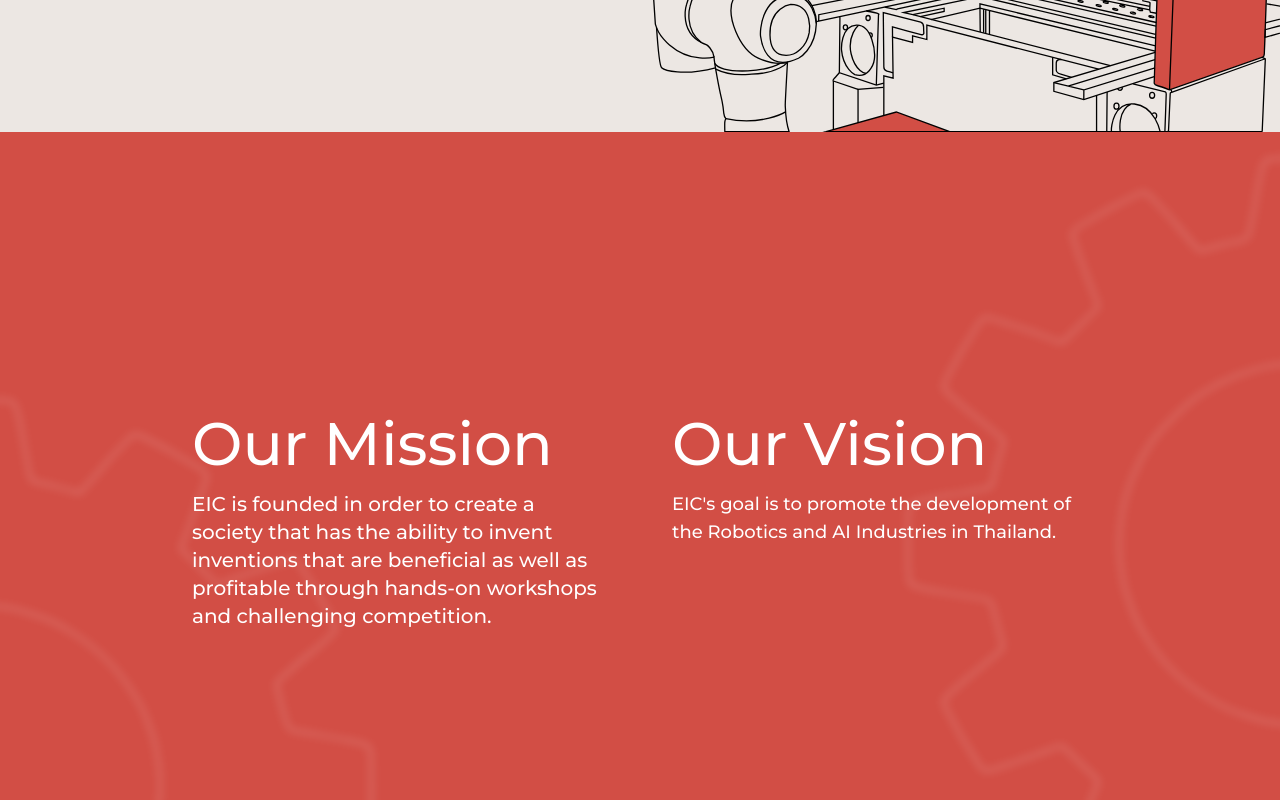
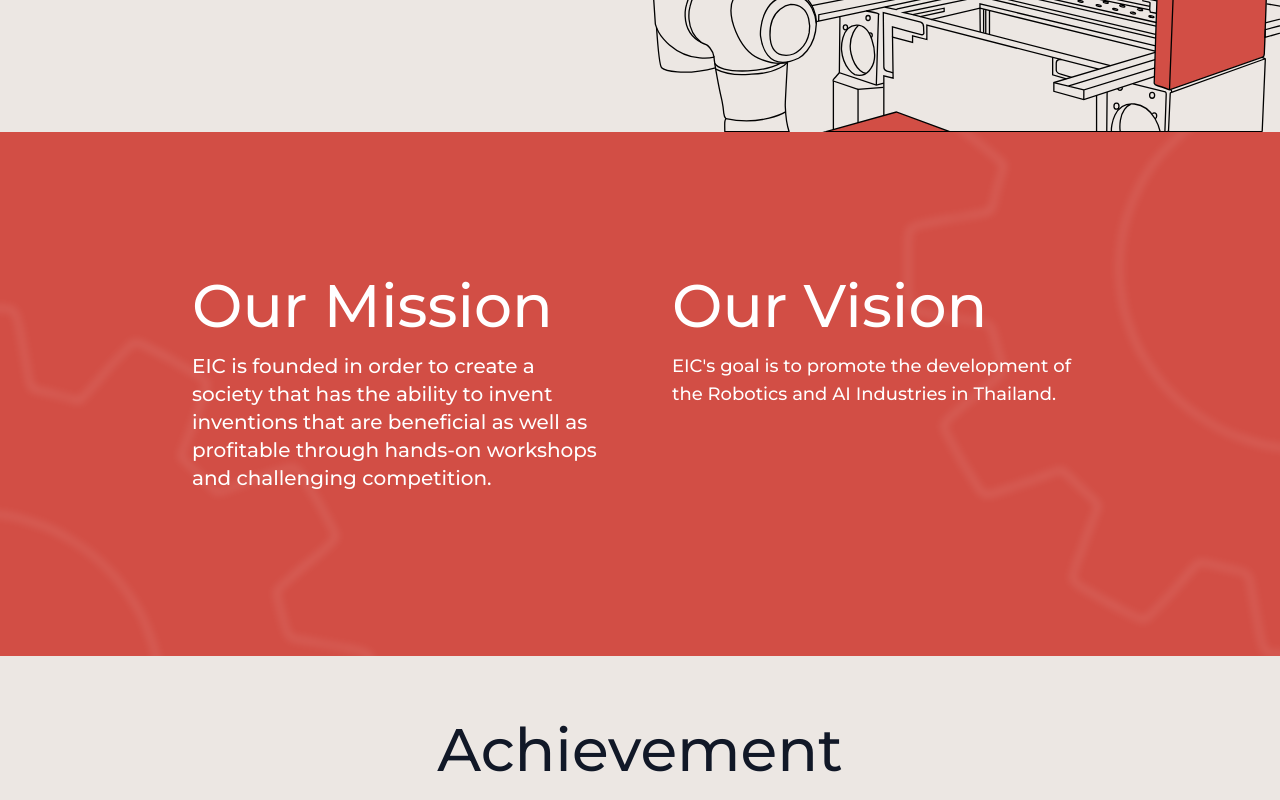
Before and after one commit to robocup-eic/eic-website, a Next.js app: page / in a window 1280 px wide. Shown: the part 660-1460 px from the top of the page. Built offline with nearby package versions, Linux system fonts and the light colour scheme.

Commit message:
feat: reduce vision height

```diff
--- a/src/components/Home/Vision.tsx
+++ b/src/components/Home/Vision.tsx
@@ -3,7 +3,7 @@
 
 const Vision = () => {
   return (
-    <section className="relative mx-auto flex min-h-screen flex-col items-center justify-center overflow-hidden bg-tomato px-8 text-white">
+    <section className="relative mx-auto flex flex-col items-center justify-center overflow-hidden bg-tomato py-36 px-8 text-white">
       <div className="grid h-full w-full max-w-4xl grid-cols-1 items-center gap-16 sm:grid-cols-2">
         <div className="">
           <Typography type="h1" className="font-display text-5xl font-medium md:text-6xl" custom={true}>
```
